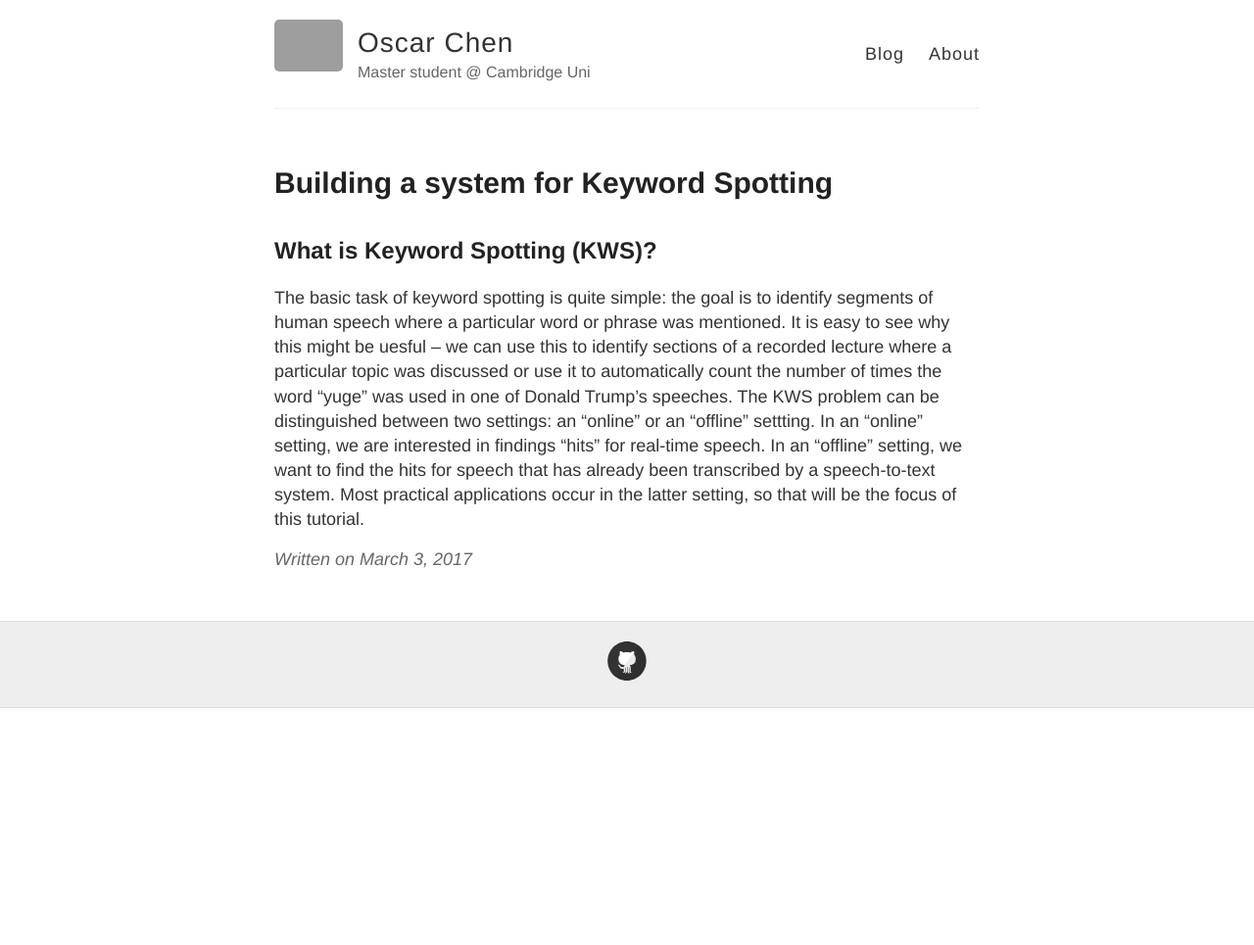
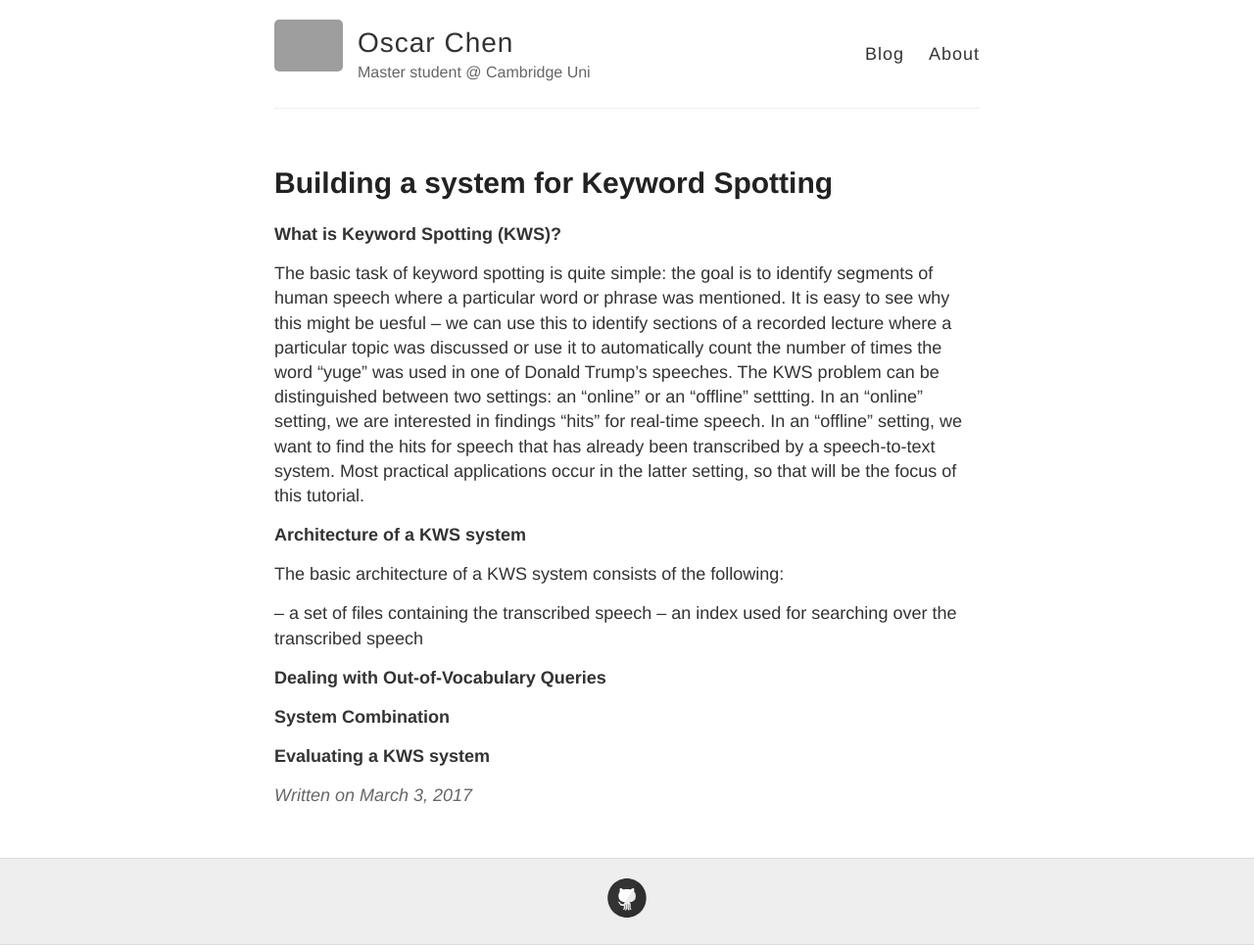
Before and after one commit to osczen/osczen.github.io, a Jekyll site: the page built from _posts/2017-3-3-KWS.md, in a window 1280 px wide. Shown: the whole page at 98% size. Built offline with Jekyll 4.4.1, drawn with Linux system fonts in a browser that asks for light colours; before the commit the page ends 900 px from its top, so only the background shows below that; grey boxes are pictures that could not be loaded.

Commit message:
Update 2017-3-3-KWS.md

```diff
--- a/_posts/2017-3-3-KWS.md
+++ b/_posts/2017-3-3-KWS.md
@@ -3,6 +3,26 @@ layout: post
 title: Building a system for Keyword Spotting
 ---
 
-## What is Keyword Spotting (KWS)?
+**What is Keyword Spotting (KWS)?**
 
 The basic task of keyword spotting is quite simple: the goal is to identify segments of human speech where a particular word or phrase was mentioned. It is easy to see why this might be uesful -- we can use this to identify sections of a recorded lecture where a particular topic was discussed or use it to automatically count the number of times the word "yuge" was used in one of Donald Trump's speeches. The KWS problem can be distinguished between two settings: an "online" or an "offline" settting. In an "online" setting, we are interested in findings "hits" for real-time speech. In an "offline" setting, we want to find the hits for speech that has already been transcribed by a speech-to-text system. Most practical applications occur in the latter setting, so that will be the focus of this tutorial.
+
+
+**Architecture of a KWS system**
+
+The basic architecture of a KWS system consists of the following:
+
+-- a set of files containing the transcribed speech
+-- an index used for searching over the transcribed speech
+
+
+
+**Dealing with Out-of-Vocabulary Queries**
+
+
+
+**System Combination**
+
+
+
+**Evaluating a KWS system**
```
